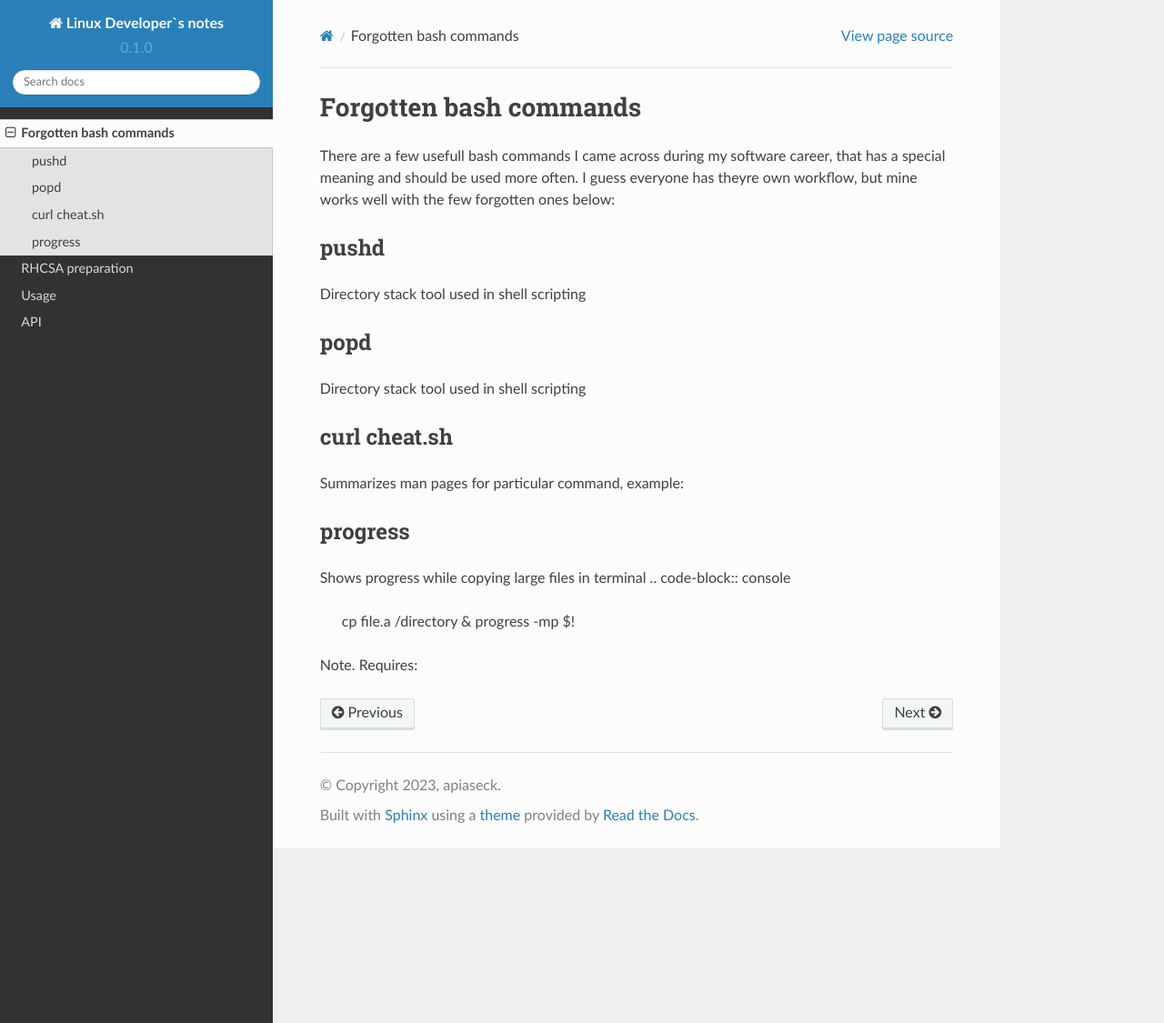
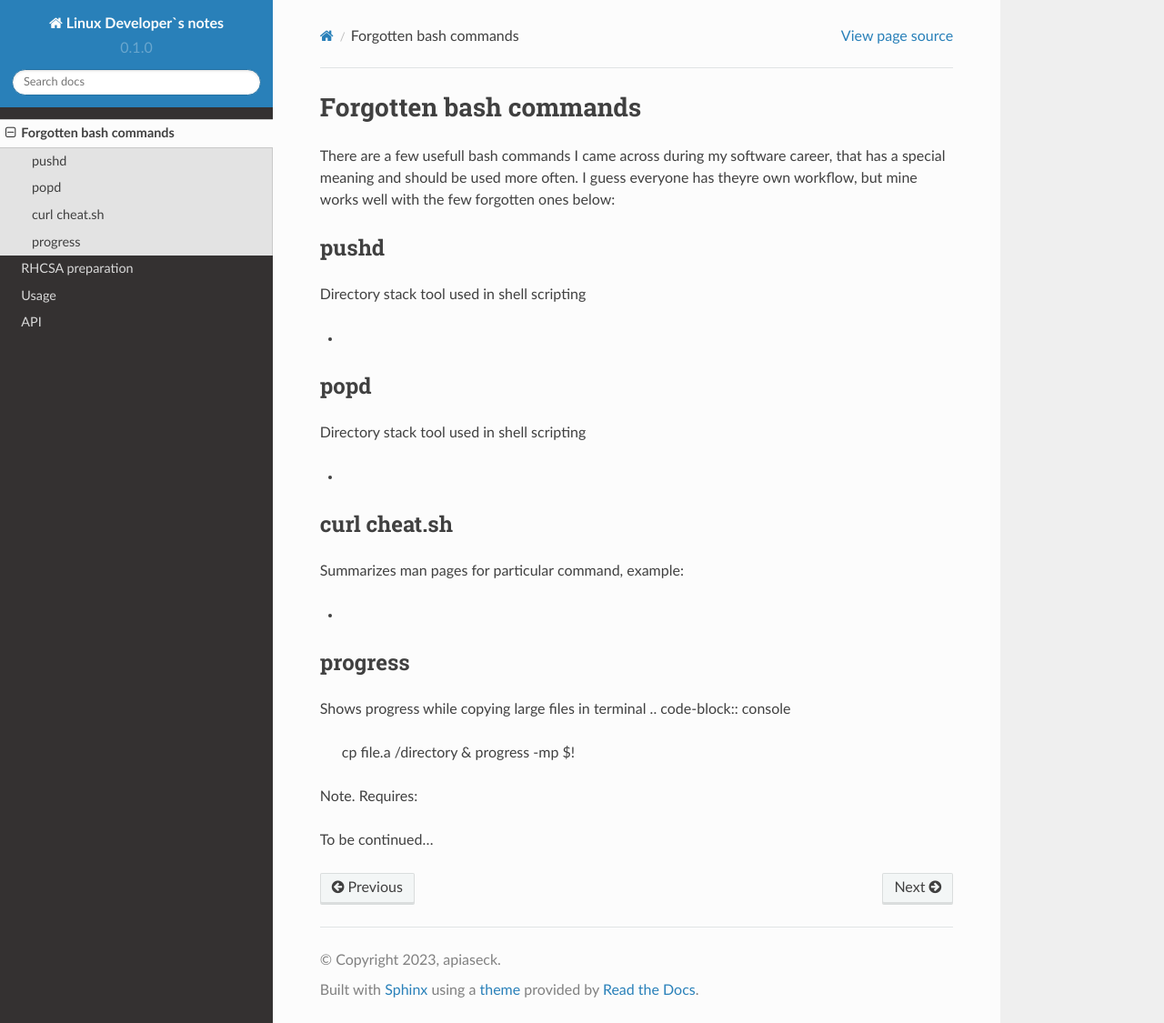
Before and after one commit to c4rt0/notes, a Sphinx documentation site: the page built from docs/source/forgotten_bash.rst, in a window 1280 px wide and 1125 px high. Shown: the whole window at 91% size. Built offline with Sphinx 7.4.7 and the Read the Docs theme 2.0.0, drawn with Linux system fonts in a browser that asks for light colours.

Commit message:
Updated forgotten_bash commands

```diff
--- a/docs/source/forgotten_bash.rst
+++ b/docs/source/forgotten_bash.rst
@@ -10,7 +10,7 @@ Directory stack tool used in shell scripting
 .. code-block:: console
         pushd
 
-
+*
 popd
 ----
 Directory stack tool used in shell scripting
@@ -18,6 +18,7 @@ Directory stack tool used in shell scripting
 .. code-block:: console
         popd
 
+*
 curl cheat.sh
 -------------
 
@@ -26,6 +27,7 @@ Summarizes man pages for particular command, example:
 .. code-block:: console
         curl cheat.sh/vim
 
+*
 progress
 --------
 
@@ -37,3 +39,5 @@ Note. Requires:
 
 .. code-block:: console
         sudo dnf install progress -y
+
+To be continued...
```
